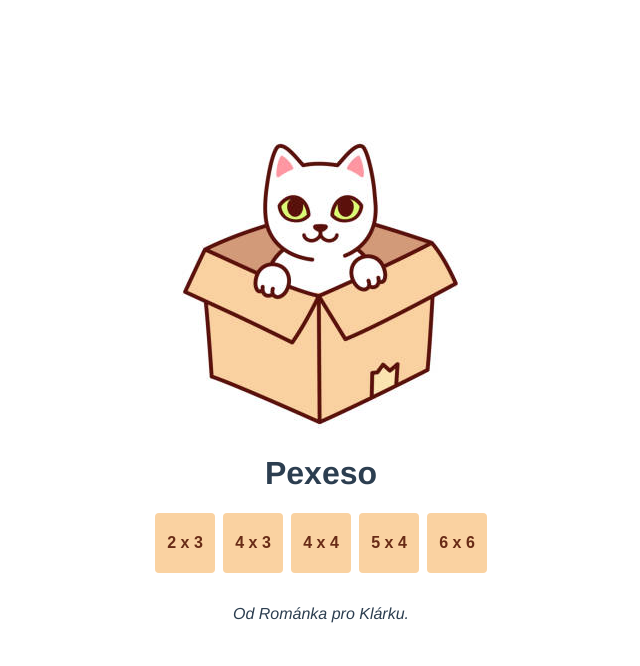
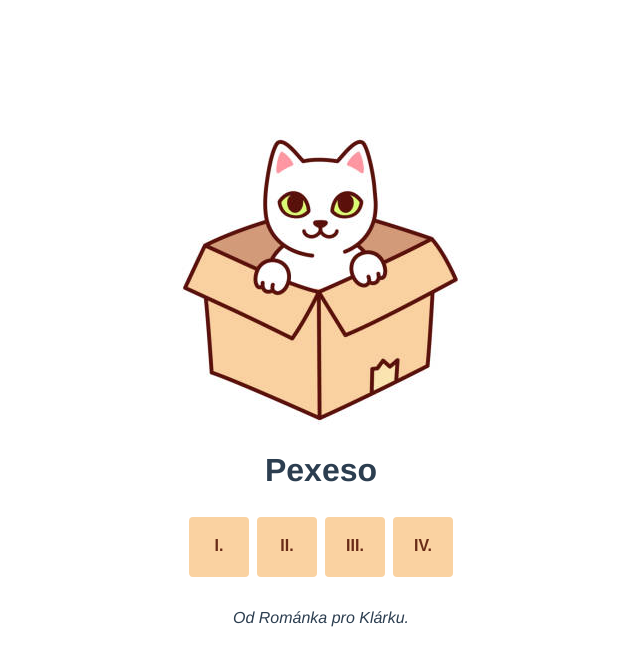
Before and after one commit to MyNameIsMajitelll/pexeso, a Vue app: page / in a window 1280 px wide. Shown: the top 666 px of the page, without its empty margins (319-959 px from the left). Built offline with nearby package versions, Linux system fonts and the light colour scheme.

Commit message:
Changed name of levels

```diff
--- a/src/components/Wrapper.vue
+++ b/src/components/Wrapper.vue
@@ -9,11 +9,10 @@
         <h1>{{ msg }}</h1>
 
         <div class="btns">
-            <button @click="setSize({x: 2, y: 3})">2 x 3</button>
-            <button @click="setSize({x: 4, y: 3})">4 x 3</button>
-            <button @click="setSize({x: 4, y: 4})">4 x 4</button>
-            <button @click="setSize({x: 5, y: 4})">5 x 4</button>
-            <button @click="setSize({x: 6, y: 6})">6 x 6</button>
+            <button @click="setSize({x: 2, y: 3})">I.</button>
+            <button @click="setSize({x: 3, y: 4})">II.</button>
+            <button @click="setSize({x: 4, y: 4})">III.</button>
+            <button @click="setSize({x: 4, y: 5})">IV.</button>
         </div>
         <i>Od Románka pro Klárku.</i>
 
@@ -91,6 +90,9 @@ export default {
 
     .wrapper {
         height: 100%;
+        h1 {
+            margin-bottom: 28px;
+        }
     }
     .is-playing {
         display: flex;
```
